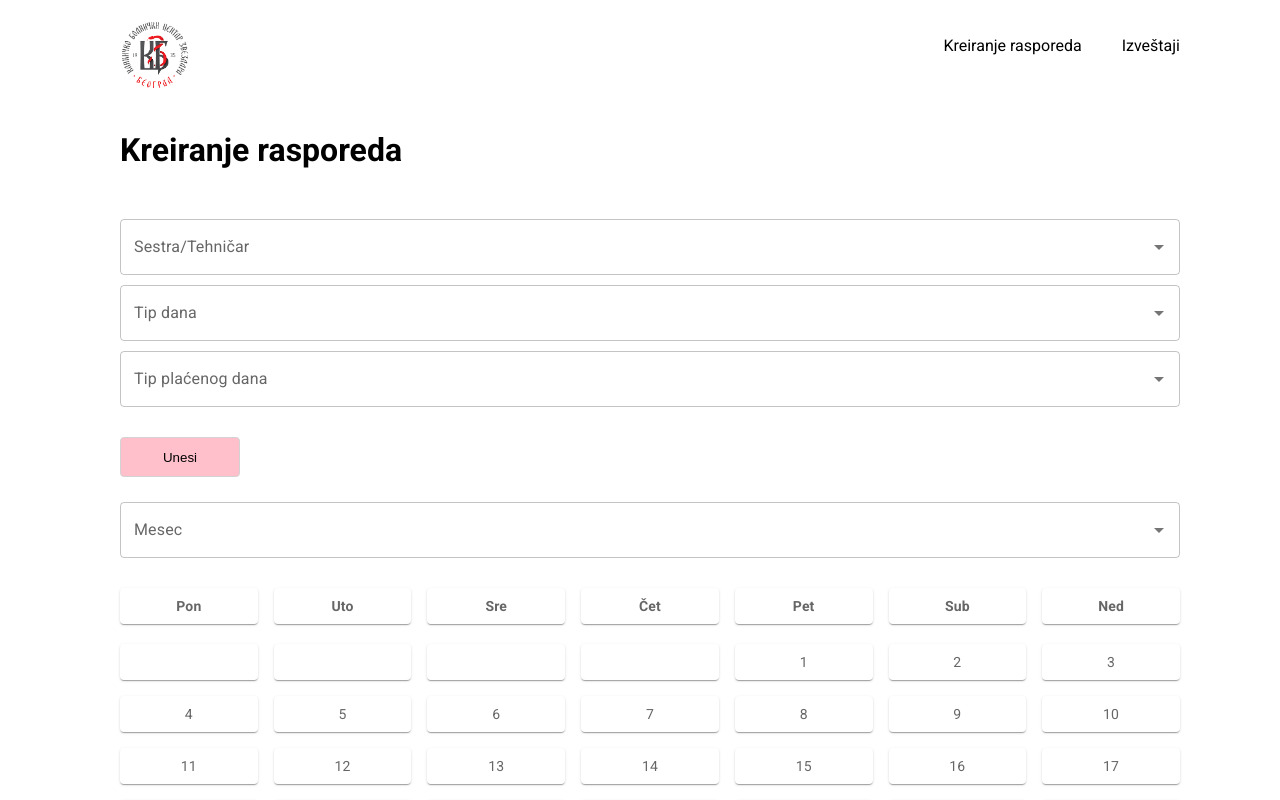
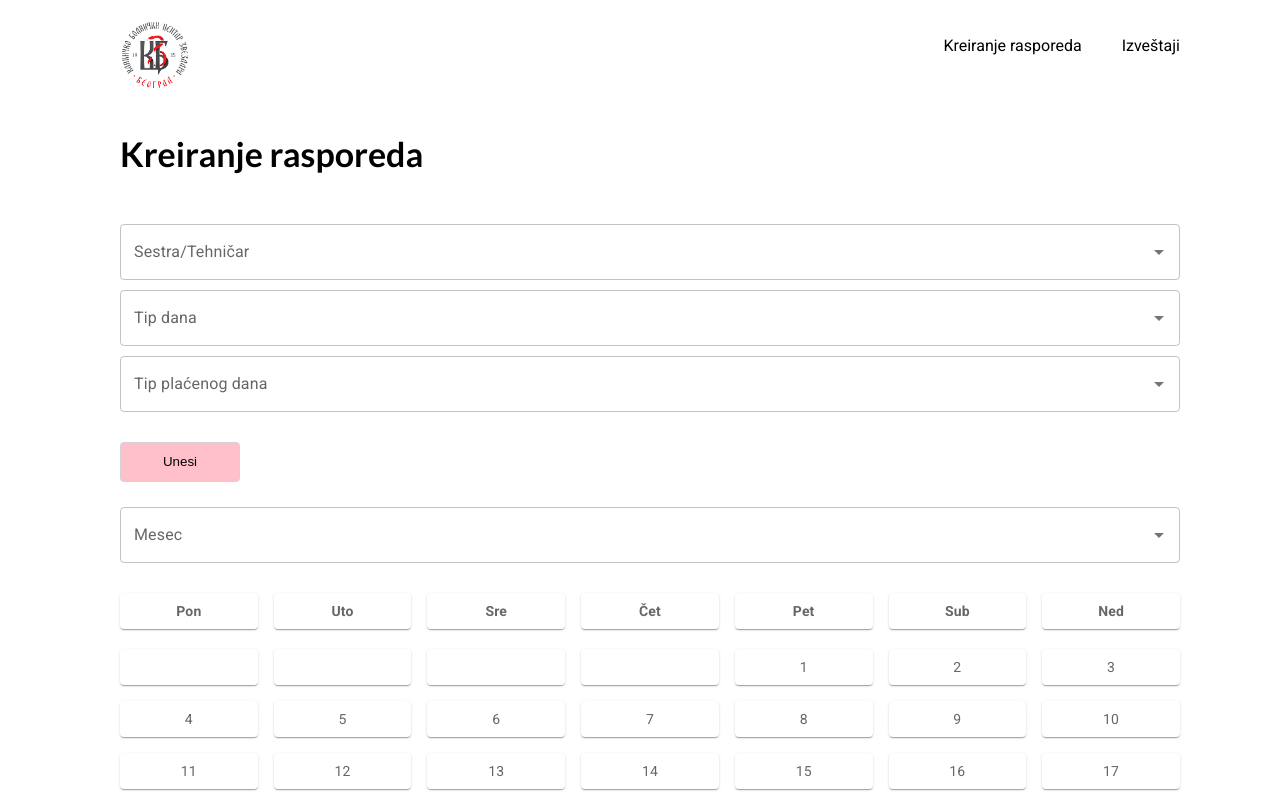
Before and after one commit to yoggie13/nurses_scheduling_front, a React (Create React App) app: page / in a window 1280 px wide. Shown: the top 800 px of the page. Built offline with nearby package versions, Linux system fonts and the light colour scheme.

Commit message:
font za h1

```diff
--- a/src/App.css
+++ b/src/App.css
@@ -1,5 +1,4 @@
-@import url('https://fonts.googleapis.com/css2?family=Roboto:wght@400;700&display=swap');
-
+@import url('https://fonts.googleapis.com/css2?family=Lato:wght@400;700&family=Roboto:wght@400;700&display=swap');
 .App {
   text-align: center;
   margin-left: 120px;
@@ -9,8 +8,10 @@
 h1{
   grid-column: 1/3;
   text-align: left;
-  font-family: 'Roboto';
+  font-family: 'Lato';
+  font-weight: 700;
   margin-bottom: 50px;
+  font-size: 34px;
 }
 .App-logo {
   height: 40vmin;
```
